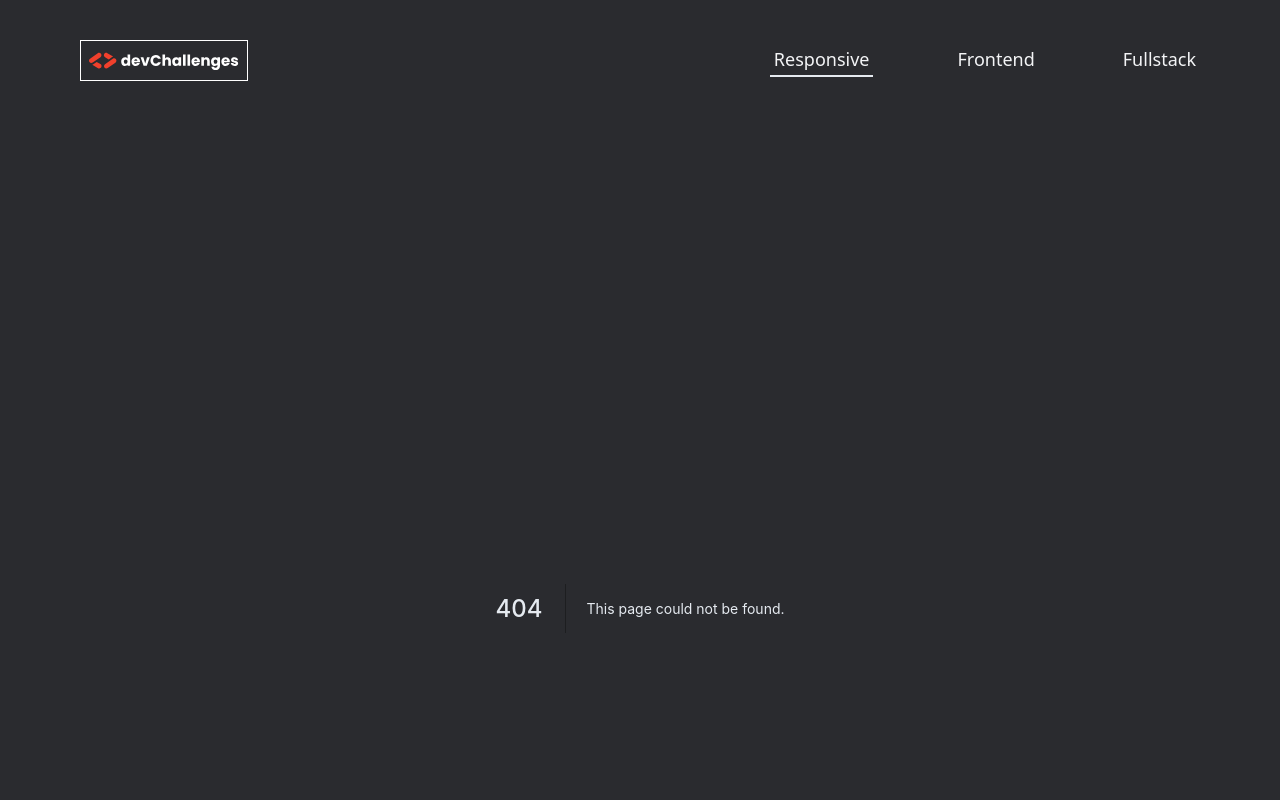
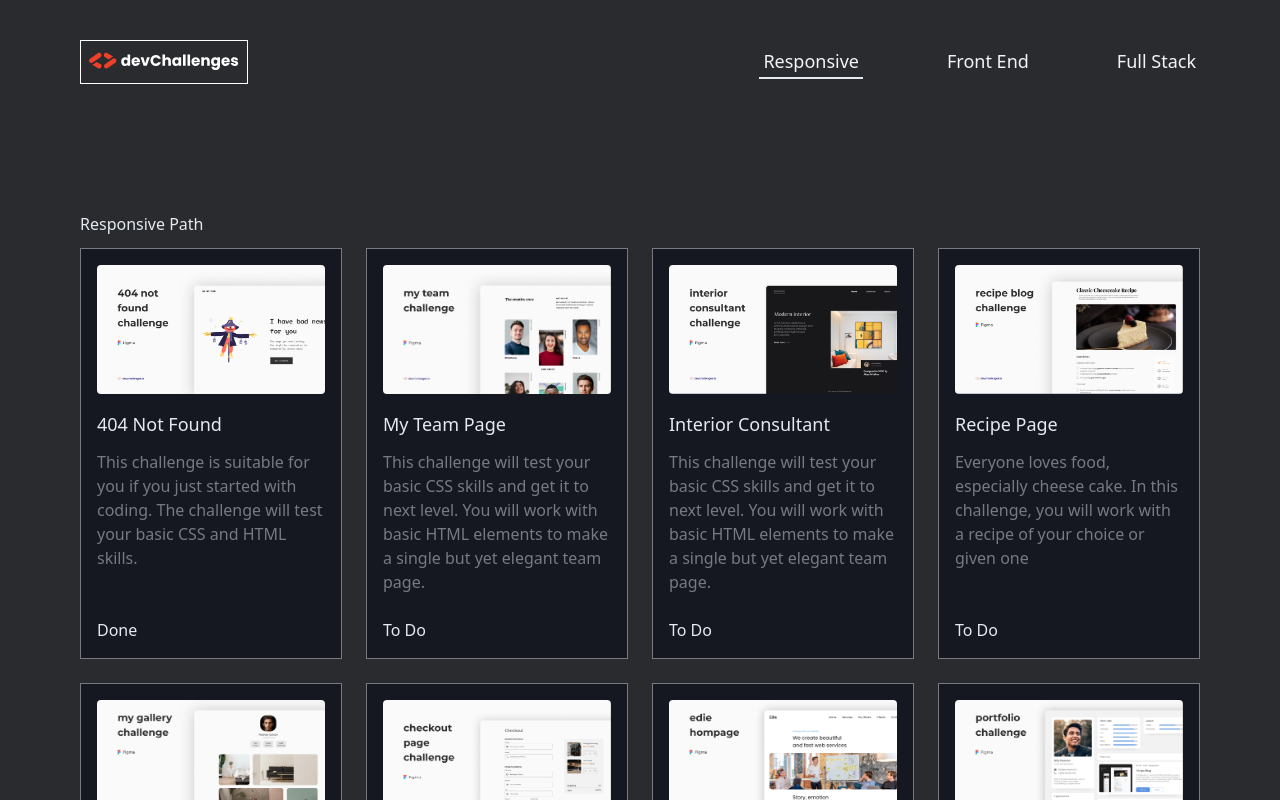
Before and after one commit to hjcasayas/dev-challenges-io, a Next.js app: page /responsive in a window 1280 px wide. Before the commit this address had no page. Shown: the top 800 px of the page. Built offline with nearby package versions, Linux system fonts and the light colour scheme.

Commit message:
feat: updated navigations

```diff
--- a/src/components/challenge-card.component.tsx
+++ b/src/components/challenge-card.component.tsx
@@ -20,7 +20,7 @@ export const ChallengeCardComponent: FunctionComponent<Props> = ({
   href,
   src,
 }) => (
-  <div className="p-3 w-2/4 flex flex-col lg:w-1/3 xl:w-1/4">
+  <div className="p-3 w-full flex flex-col sm:w-2/4 lg:w-1/3 xl:w-1/4">
     <Link href={href}>
       <a className="p-4 bg-primary-700 border-[1px] border-primary-400 hover:border-secondary-500 flex-1 flex flex-col">
         <div>
--- a/src/components/nav-mobile.tsx
+++ b/src/components/nav-mobile.tsx
@@ -1,4 +1,5 @@
-import { FunctionComponent, useState } from "react";
+import { useRouter } from "next/dist/client/router";
+import { FunctionComponent } from "react";
 import Link from "next/link";
 
 import { navigationOptions } from "./nav";
@@ -12,12 +13,8 @@ const NavMobile: FunctionComponent<NavMobileProps> = ({
   open,
   onOpen,
 }: NavMobileProps) => {
-  const [selectedOption, setSelectedOption] = useState<string>("Responsive");
-
-  const handleOptionSelection = (selectedOption: string) => {
-    setSelectedOption(selectedOption);
-    onOpen();
-  };
+  const router = useRouter();
+  const pathName = router.pathname;
 
   const showStyle = open ? "block" : "hidden";
   const opacity = open ? "opacity-100 ease-out" : "opacity-0 ease-in";
@@ -30,7 +27,7 @@ const NavMobile: FunctionComponent<NavMobileProps> = ({
         {navigationOptions.map((option) => {
           let selectedOptionStyles = "border-gray-900";
 
-          if (selectedOption === option.title) {
+          if (pathName === option.href) {
             selectedOptionStyles = "border-gray-100";
           }
 
@@ -38,7 +35,7 @@ const NavMobile: FunctionComponent<NavMobileProps> = ({
             <li
               key={option.title}
               className={`text-center font-medium text-lg leading-6 mb-8 pb-1 pl-1 pr-1 inline-block border-b-2 ${selectedOptionStyles}`}
-              onClick={() => handleOptionSelection(option.title)}
+              onClick={onOpen}
             >
               <Link href={option.href}>
                 <a>{option.title}</a>
--- a/src/components/nav-web.tsx
+++ b/src/components/nav-web.tsx
@@ -1,14 +1,12 @@
-import { FunctionComponent, useState } from "react";
+import { FunctionComponent } from "react";
+import { useRouter } from "next/dist/client/router";
 import Link from "next/link";
 
 import { navigationOptions } from "./nav";
 
 export const NavWeb: FunctionComponent = () => {
-  const [selectedOption, setSelectedOption] = useState<string>("Responsive");
-
-  const handleOptionSelection = (selectedOption: string) => {
-    setSelectedOption(selectedOption);
-  };
+  const router = useRouter();
+  const pathName = router.pathname;
 
   return (
     <nav className="hidden lg:inline-block">
@@ -16,7 +14,11 @@ export const NavWeb: FunctionComponent = () => {
         {navigationOptions.map((option) => {
           let selectedOptionStyles = "border-primary-500";
 
-          if (selectedOption === option.title) {
+          if (pathName === option.href) {
+            selectedOptionStyles = "border-secondary-500";
+          }
+
+          if (pathName === "/" && option.href === "/responsive") {
             selectedOptionStyles = "border-secondary-500";
           }
 
@@ -24,7 +26,6 @@ export const NavWeb: FunctionComponent = () => {
             <li
               key={option.title}
               className={`text-center font-medium text-lg leading-6 p-1 ml-20 inline-block cursor-pointer border-b-2 first-of-type:ml-0 ${selectedOptionStyles}`}
-              onClick={() => handleOptionSelection(option.title)}
             >
               <Link href={`${option.href}`}>
                 <a>{option.title}</a>
--- a/src/components/nav.tsx
+++ b/src/components/nav.tsx
@@ -3,16 +3,16 @@ import { NameLogo } from "./name-logo.component";
 import { NavMobile } from "./nav-mobile";
 import { NavMobileTrigger } from "./nav-mobile-trigger";
 import { NavWeb } from "./nav-web";
-
+import Link from "next/link";
 export interface NavigationOption {
   title: string;
   href: string;
 }
 
 export const navigationOptions: NavigationOption[] = [
-  { title: "Responsive", href: "/" },
-  { title: "Frontend", href: "/frontend" },
-  { title: "Fullstack", href: "/fullstack" },
+  { title: "Responsive", href: "/responsive" },
+  { title: "Front End", href: "/front-end" },
+  { title: "Full Stack", href: "/full-stack" },
 ];
 
 export const Nav: FunctionComponent = () => {
@@ -25,7 +25,11 @@ export const Nav: FunctionComponent = () => {
   return (
     <div className="flex flex-row items-center justify-between text-gray-100">
       <h1 className="text-sm font-extralight border border-white leading-4 p-2">
-        <NameLogo />
+        <Link href={"/"}>
+          <a className="inline-block">
+            <NameLogo />
+          </a>
+        </Link>
       </h1>
       <span className="inline-block">
         <NavMobileTrigger open={open} onOpen={handleOpen}></NavMobileTrigger>
--- a/src/pages/index.tsx
+++ b/src/pages/index.tsx
@@ -1,28 +1,6 @@
 import { NextPage } from "next";
+import Responsive from "./responsive";
 
-import { responsiveChallenges } from "../challenges/responsive/responsive-challenges.list";
-import { ChallengeCardComponent } from "../components/challenge-card.component";
-import { Title } from "../components/title.component";
+const Home: NextPage = () => <Responsive />;
 
-const Responsive: NextPage = () => {
-  return (
-    <>
-      <Title pageName="Responsive"></Title>
-      <h2>Responsive Path</h2>
-      <div className="flex items-stretch flex-wrap mx-[-12px]">
-        {responsiveChallenges.map((r) => (
-          <ChallengeCardComponent
-            description={r.description}
-            status={r.status}
-            title={r.title}
-            href={r.href}
-            src={r.src}
-            key={r.src}
-          />
-        ))}
-      </div>
-    </>
-  );
-};
-
-export default Responsive;
+export default Home;
--- /dev/null
+++ b/src/pages/responsive.tsx
@@ -0,0 +1,28 @@
+import { NextPage } from "next";
+
+import { responsiveChallenges } from "../challenges/responsive/responsive-challenges.list";
+import { ChallengeCardComponent } from "../components/challenge-card.component";
+import { Title } from "../components/title.component";
+
+const Responsive: NextPage = () => {
+  return (
+    <>
+      <Title pageName="Responsive"></Title>
+      <h2>Responsive Path</h2>
+      <div className="flex items-stretch flex-wrap mx-[-12px]">
+        {responsiveChallenges.map((r) => (
+          <ChallengeCardComponent
+            description={r.description}
+            status={r.status}
+            title={r.title}
+            href={r.href}
+            src={r.src}
+            key={r.src}
+          />
+        ))}
+      </div>
+    </>
+  );
+};
+
+export default Responsive;
```
Also changed, not shown: src/pages/front-end.tsx (renamed from src/pages/frontend.tsx), src/pages/full-stack.tsx (renamed from src/pages/fullstack.tsx).
